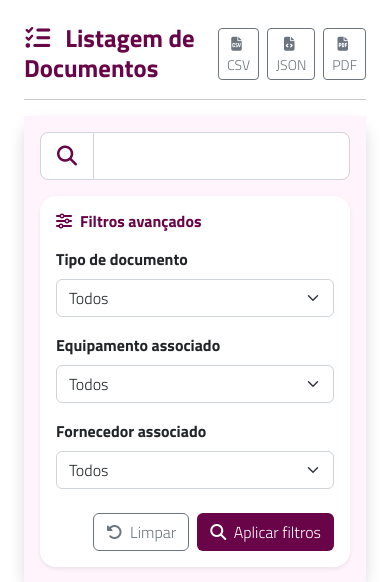
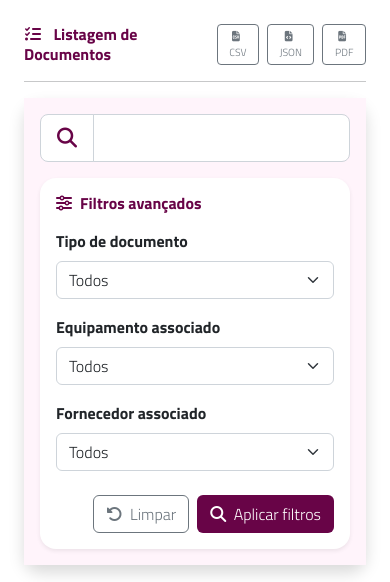
Before and after one commit to anavieira06/Projeto-SIBDAS, a PHP site: the page made by MEDInvenTEC/private/views/documentação/lista_doc.php in a window 390 px wide. Shown: the part 110-692 px from the top of the page. Run offline with PHP 8.4, Linux system fonts and the light colour scheme; the visitor is signed in with stand-in values (Sample User, id 1); data that the repository does not hold is empty.

Commit message:
Responsividade dos botões das listagens

```diff
--- a/MEDInvenTEC/assets/css/1240811.css
+++ b/MEDInvenTEC/assets/css/1240811.css
@@ -480,6 +480,20 @@ body{
     .custom-btn {
         font-size: 0.75rem;
         padding: 6px 10px;
+    }
+   .titulo-listagem {
+        font-size: 1rem;
+    }
+    .titulo-listagem strong {
+        font-size: 1rem;
+    }
+    .btn-novo {
+        font-size: 0.75rem;
+        padding: 6px 10px;
+    }
+    .btn-sm {
+        font-size: 0.65rem;
+        padding: 4px 6px;
     }
 }
 
--- a/MEDInvenTEC/private/views/documentação/lista_doc.php
+++ b/MEDInvenTEC/private/views/documentação/lista_doc.php
@@ -158,7 +158,7 @@ $ligacao = null;
         <!-- Conteúdo Principal -->
         <div class="container-fluid p-4">
             <div class="d-flex align-items-center mb-3 w-100">
-                <h2 class="mb-0" style="color: #680447;">
+                <h2 class="mb-0 titulo-listagem" style="color: #680447;">
                     <i class="fa-solid fa-list-check me-2"></i>
                     <strong>Listagem de Documentos</strong>
                 </h2>
--- a/MEDInvenTEC/private/views/equipamentos/lista.php
+++ b/MEDInvenTEC/private/views/equipamentos/lista.php
@@ -205,7 +205,7 @@ $ligacao = null;
         <!-- Conteúdo Principal -->
         <div class="container-fluid p-4">
             <div class="d-flex align-items-center mb-3 w-100">
-                <h2 class="mb-0" style="color: #680447;">
+                <h2 class="mb-0 titulo-listagem" style="color: #680447;">
                     <i class="fa-solid fa-list-check me-2"></i>
                     <strong>Listagem de Equipamentos</strong>
                 </h2>
--- a/MEDInvenTEC/private/views/fornecedores/lista_forn.php
+++ b/MEDInvenTEC/private/views/fornecedores/lista_forn.php
@@ -146,7 +146,7 @@ $ligacao = null;
         <!-- Conteúdo Principal -->
         <div class="container-fluid p-4">
             <div class="d-flex align-items-center mb-3 w-100">
-                <h2 class="mb-0" style="color: #680447;">
+                <h2 class="mb-0 titulo-listagem" style="color: #680447;">
                     <i class="fa-solid fa-list-check me-2"></i>
                     <strong>Listagem de Fornecedores</strong>
                 </h2>
--- a/MEDInvenTEC/private/views/garantias e contratos/garantias.php
+++ b/MEDInvenTEC/private/views/garantias e contratos/garantias.php
@@ -172,7 +172,7 @@ $ligacao = null;
         <!-- Conteúdo Principal -->
         <div class="container-fluid p-4">
             <div class="d-flex align-items-center mb-3 w-100">
-                <h2 class="mb-0" style="color: #680447;">
+                <h2 class="mb-0 titulo-listagem" style="color: #680447;">
                     <i class="fa-solid fa-list-check me-2"></i>
                     <strong>Listagem de Garantias e Contratos</strong>
                 </h2>
--- a/MEDInvenTEC/private/views/localizações/lista_loc.php
+++ b/MEDInvenTEC/private/views/localizações/lista_loc.php
@@ -154,7 +154,7 @@ $ligacao = null;
         <!-- Conteúdo Principal -->
         <div class="container-fluid p-4">
             <div class="d-flex align-items-center mb-3 w-100">
-                <h2 class="mb-0" style="color: #680447;">
+                <h2 class="mb-0 titulo-listagem" style="color: #680447;">
                     <i class="fa-solid fa-list-check me-2"></i>
                     <strong>Listagem de Localizações</strong>
                 </h2>
```
